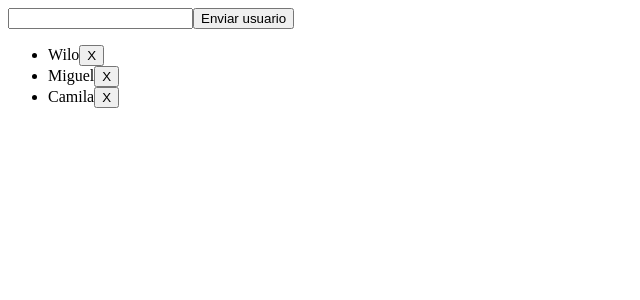
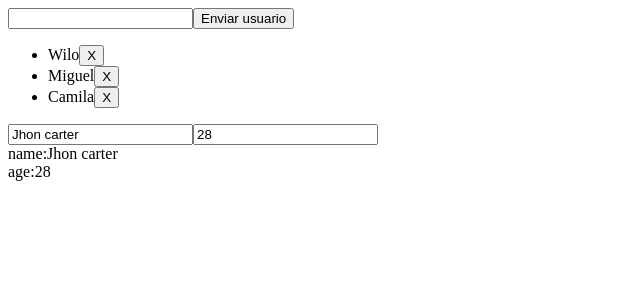
Before and after one commit to wilo0510/PrimerAngular, an Angular app: page / in a window 1280 px wide. Shown: the top 300 px of the page, without its empty margins (0-640 px from the left). Built offline with nearby package versions, Linux system fonts and the light colour scheme.

Commit message:
Formularios

```diff
--- a/src/app/app.component.html
+++ b/src/app/app.component.html
@@ -11,3 +11,12 @@
 
   </li>
 </ul>
+
+<div>
+  <form>
+    <input type="text" name="nombre" [(ngModel)]="name">
+    <input type="text" name="edad" [(ngModel)]="age">
+  </form>
+  name:{{name}} <br>
+  age:{{age}}
+</div>
--- a/src/app/app.component.ts
+++ b/src/app/app.component.ts
@@ -6,6 +6,9 @@ import { Component } from '@angular/core';
   styleUrls: ['./app.component.css']
 })
 export class AppComponent {
+
+  name:string="Jhon carter";
+  age:number=28;
 
   users:string[]=["Wilo","Miguel","Camila"];
 
--- a/src/app/app.module.ts
+++ b/src/app/app.module.ts
@@ -1,5 +1,6 @@
 import { BrowserModule } from '@angular/platform-browser';
 import { NgModule } from '@angular/core';
+import {FormsModule} from '@angular/forms';
 
 import { AppRoutingModule } from './app-routing.module';
 import { AppComponent } from './app.component';
@@ -15,7 +16,8 @@ import { UserComponent } from './user/user.component';
   ],
   imports: [
     BrowserModule,
-    AppRoutingModule
+    AppRoutingModule,
+    FormsModule
   ],
   providers: [],
   bootstrap: [AppComponent]
```
